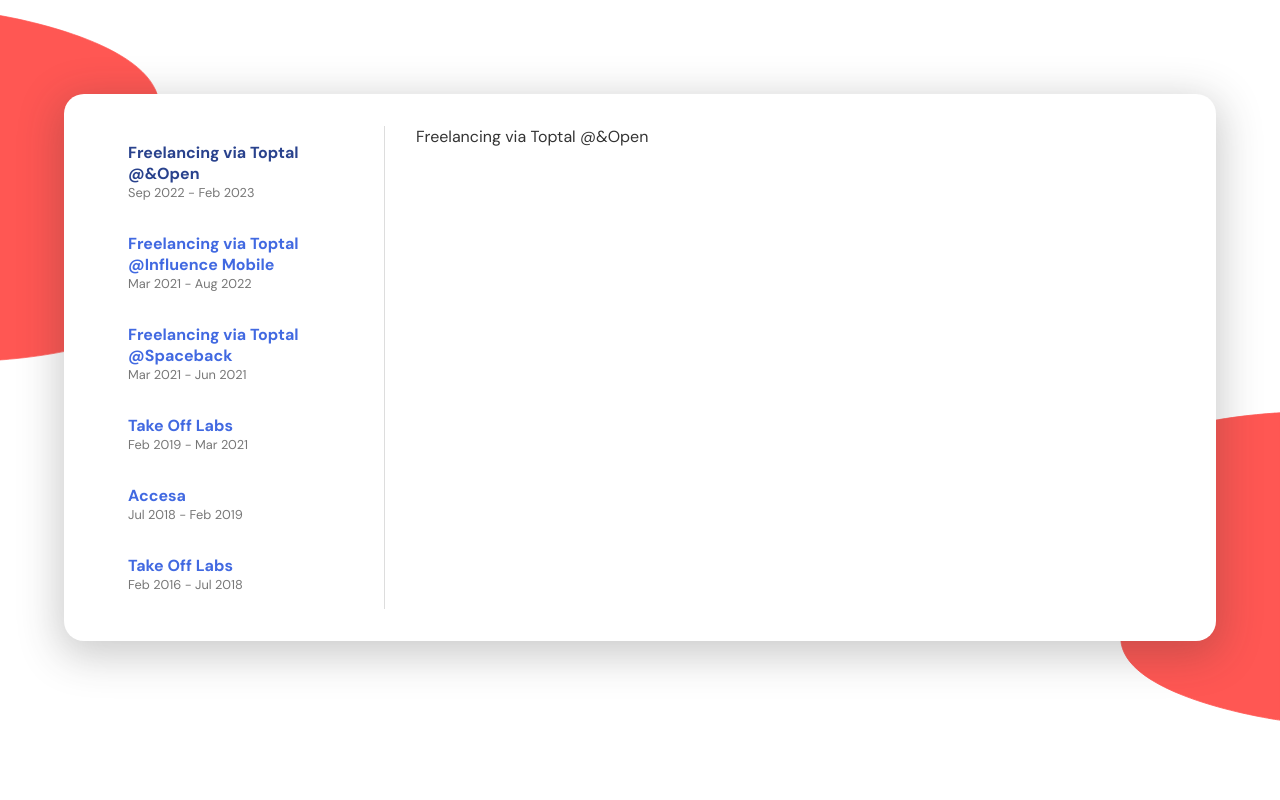
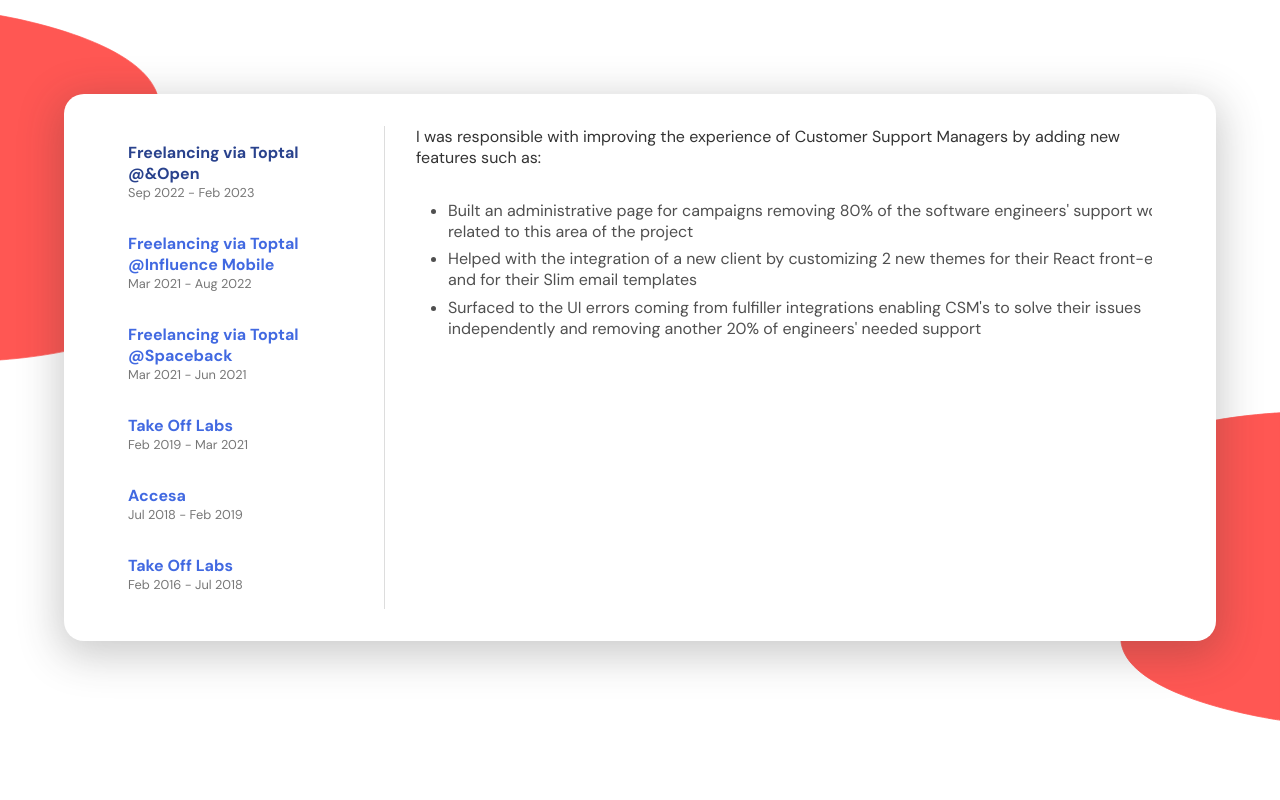
Before and after one commit to butiricristian/personal-website, a Next.js app: page / in a window 1280 px wide. Shown: the part 1860-2660 px from the top of the page. Built offline with nearby package versions, Linux system fonts and the light colour scheme.

Commit message:
Add copy to careers

```diff
--- a/components/sections/CareerSection.js
+++ b/components/sections/CareerSection.js
@@ -6,6 +6,7 @@
 import Button from "../common/Button";
 import { useState } from "react";
 import clsx from "clsx";
+import List from '../common/List'
 
 export default function CareerSection() {
   const [crtIndex, setCrtIndex] = useState(0);
@@ -14,32 +15,67 @@
     {
       name: "Freelancing via Toptal @&Open",
       period: "Sep 2022 - Feb 2023",
-      description: "Freelancing via Toptal @&Open",
+      description: "I was responsible with improving the experience of Customer Support Managers by adding new features such as:",
+      items: [
+        "Built an administrative page for campaigns removing 80% of the software engineers' support work related to this area of the project",
+        "Helped with the integration of a new client by customizing 2 new themes for their React front-end and for their Slim email templates",
+        "Surfaced to the UI errors coming from fulfiller integrations enabling CSM's to solve their issues independently and removing another 20% of engineers' needed support",
+      ]
     },
     {
       name: "Freelancing via Toptal @Influence Mobile",
       period: "Mar 2021 - Aug 2022",
-      description: "Freelancing via Toptal @Influence Mobile",
+      description: "",
+      items: [
+        "Designed and developed a new web application from the ground up, using Ruby on Rails 6 and React 17+, to manage various mobile games' and apps' campaigns and offers for more than 100 clients",
+        "Integrated the new app with existing systems by using AWS's SQS to keep both systems in sync while handling 1000+ messages per day",
+        "Created a real-time notification system by using web sockets to inform users of specific messages processed through the SQS queue to improve user experience from a score of 7.3 to 8.6",
+        "Handled production deployments and maintenance of the web app while keeping a test coverage above 90%",
+        "Collaborated closely with the PM and the clients by having weekly and daily meetings to establish new features and find solutions for existing issues"
+      ]
     },
     {
       name: "Freelancing via Toptal @Spaceback",
       period: "Mar 2021 - Jun 2021",
-      description: "Freelancing via Toptal @Spaceback",
+      description: "",
+      items: [
+        "Improved error tracking and the time required for debugging by 80%, by adding new relevant details to the context of the errors reported",
+        "Refactored 7 classes used to parse webpages by extracting the common functionality into a superclass and using inheritance and composition",
+        "Adapted 1 page written in Stimulus to include React Components in order to improve code readability and page loading times"
+      ]
     },
     {
       name: "Take Off Labs",
       period: "Feb 2019 - Mar 2021",
-      description: "Take Off Labs",
+      description: "",
+      items: [
+        "Added 10+ endpoints to a REST API used by iOS and Android mobile apps, to allow golf players to register for events and track scores",
+        "Converted a classic HAML Ruby page to React components and improved the response times from about 30 seconds to 3 seconds per request using caching, pagination, and other optimization methods",
+        "Engineered an integration system with a different provider to synchronize more than 10000 golf players' data, both on a daily basis as well as whenever an SSO sign-in occurred",
+        "Generated a new Player Dashboard using React and Ruby on Rails accessed by 1000+ users daily",
+        "Extended the member profile page with 2 new pages loaded asynchronously through AJAX requests",
+        "Created 1 background job to handle multi-threaded requests to an external API and process the results",
+      ]
     },
     {
       name: "Accesa",
       period: "Jul 2018 - Feb 2019",
-      description: "Accesa",
+      description: "",
+      items: [
+        "Participated in creating an internal management tool for the HR department to track the interview processes for new internship candidates, by utilizing Java 8, Angular 2, PostgreSQL, and CQRS as an architecture",
+        "Contributed to a B2B eCommerce platform for tracking orders to and from multiple physical stores, using Java 8 and Angular 2",
+        "Experienced working in the Hybris ecosystem through an application built for training purposes in less than 6 weeks",
+      ]
     },
     {
       name: "Take Off Labs",
       period: "Feb 2016 - Jul 2018",
-      description: "Take Off Labs",
+      description: "Joined Take Off Labs as an intern, giving me the opportunity to work on a variety of projects:",
+      items: [
+        "Developed a Stock Portfolio Management System which required scraping data from 2 sources: Yahoo Finance and Bucharest Stock Exchange",
+        "Worked on a Freight Management System by adding 50+ features and bug fixes",
+        "Improved the responsiveness of the company's website using Bootstrap 3 classes and helpers"
+      ]
     },
   ];
 
@@ -76,6 +112,7 @@
         }}
       >
         {job.description}
+        <List items={job.items} />
       </div>
     );
   }
```
